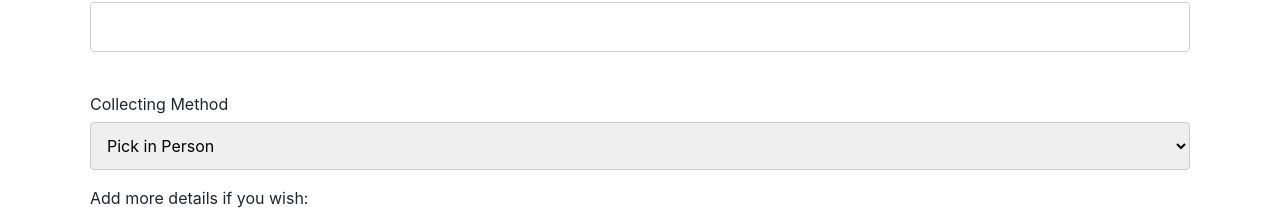
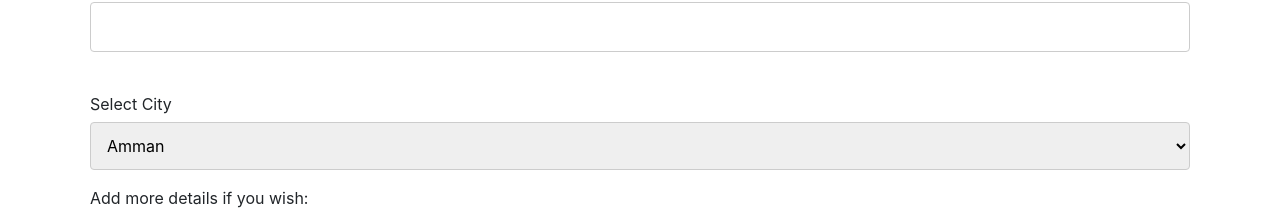
Before and after one commit to Black-Ops-Geekss/design-Studio-frontend, a React (Create React App) app: page /OrderNow in a window 1280 px wide. Shown: the part 323-537 px from the top of the page. Built offline with nearby package versions, Linux system fonts and the light colour scheme.

Commit message:
added the location select in the cart, and render it in manage orders, also fixed a bug in the cart submit

```diff
--- a/src/components/Cart/Cart.js
+++ b/src/components/Cart/Cart.js
@@ -50,13 +50,15 @@ export default function Cart () {
         let order = {
             "name": e.target.name.value,
             "email": e.target.email.value,
-            "phone": e.target.phone.value
+            "phone": e.target.phone.value,
+            "location": e.target.location.value
         };
 
         const newOrder = {
             "name": order.name,
             "email": order.email,
             "phone": order.phone,
+            "location": order.location,
             "items": userCart,
         };
 
@@ -72,7 +74,6 @@ export default function Cart () {
             swal( "Order Sent!", "It will be ready within 2 hours!", "success" );
 
             e.target.reset();
-            window.location.reload();
         }
         ).catch( err => {
             console.log( err );
@@ -111,10 +112,14 @@ export default function Cart () {
                     <label>Phone Number</label>
                     <input id="phone" type="text" name="user_number"   required />
                     <br></br>
-                    <label>Collecting Method</label>
-                    <select name='delivery' value={collectMethod} onChange={handleSelect}>
-                        <option value="none">Pick in Person</option>
-                        <option value="deliver">Deliver to my Home</option>
+                    <label>Select City</label>
+                    <select id="location" name='location' value={collectMethod} onChange={handleSelect}>
+                        <option value="amman">Amman</option>
+                        <option value="ajloun">Ajloun</option>
+                        <option value="aqaba">Aqaba</option>
+                        <option value="irbid">Irbid</option>
+                        <option value="mafraq">Mafraq</option>
+                        <option value="zarqa">Zarqa</option>
                     </select>
                     {collectMethod === 'deliver' &&
                         <div>
--- a/src/components/admin/ManageOrders.js
+++ b/src/components/admin/ManageOrders.js
@@ -71,8 +71,9 @@ export default class ManageOrders extends Component {
               <Card.Body className='card-body-order'>
                 <Card.Title>{design.name}</Card.Title>
                 <Card.Text>
-                  {design.phone}<br />
-                  {design.email}
+                 Phone: {design.phone}<br />
+                 Email: {design.email}<br />
+                 City: {design.location}
                 </Card.Text>
                 <Button onClick={() => this.deleteOrder( design._id )} className="buttonorder">Delete order</Button>
                 <Button onClick={() => this.confirmOrder( design._id )} className="buttonorder" >Confirm Order</Button>
```
